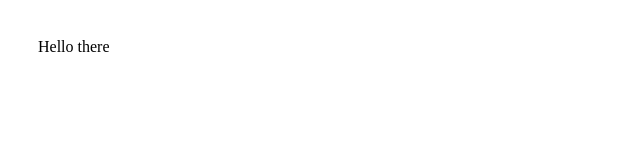
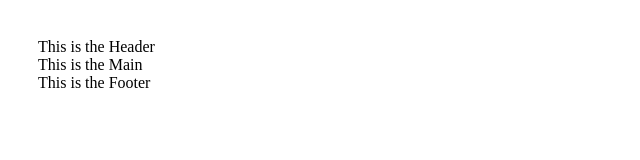
Before and after one commit to bimah/react-boilerplate, a React app: page / in a window 1280 px wide. Shown: the whole page, without its empty margins (0-640 px from the left). Built offline with nearby package versions, Linux system fonts and the light colour scheme.

Commit message:
Initial application setup

```diff
--- a/app/components/App/index.js
+++ b/app/components/App/index.js
@@ -1,6 +1,13 @@
 import React from 'react';
 import styles from './main.scss';
+import { Header, Main, Footer } from '../index';
 
-const App = () => (<div className={styles.main}>Hello there</div>);
+const App = () => (
+  <div className={styles.main}>
+    <Header />
+    <Main />
+    <Footer />
+  </div>
+);
 
 export default App;
--- a/app/components/App/main.scss
+++ b/app/components/App/main.scss
@@ -1,4 +1,10 @@
 .main {
   padding: 30px;
-  display: flex;
+
+  header,
+  main,
+  footer {
+    margin: 0;
+    padding: 0;
+  }
 }
--- /dev/null
+++ b/app/components/Footer/index.js
@@ -0,0 +1,5 @@
+import React from 'react';
+
+const Footer = () => (<footer>This is the Footer</footer>);
+
+export default Footer;
--- /dev/null
+++ b/app/components/Header/index.js
@@ -0,0 +1,5 @@
+import React from 'react';
+
+const Header = () => (<header>This is the Header</header>);
+
+export default Header;
--- /dev/null
+++ b/app/components/Main/index.js
@@ -0,0 +1,5 @@
+import React from 'react';
+
+const Main = () => (<main>This is the Main</main>);
+
+export default Main;
--- /dev/null
+++ b/app/components/index.js
@@ -0,0 +1,5 @@
+module.exports = {
+  Footer: require('./Footer').default,
+  Header: require('./Header').default,
+  Main: require('./Main').default,
+};
--- a/app/index.js
+++ b/app/index.js
@@ -1,8 +1,12 @@
 import React from 'react';
 import ReactDOM from 'react-dom';
+import { BrowserRouter } from 'react-router-dom';
 import App from './components/App';
 
 ReactDOM.render(
-  <App />,
-  document.getElementById('root'),
+  (
+    <BrowserRouter>
+      <App />
+    </BrowserRouter>
+  ), document.getElementById('root'),
 );
--- a/package.json
+++ b/package.json
@@ -74,7 +74,8 @@
     "babel-polyfill": "^6.26.0",
     "prop-types": "^15.6.0",
     "react": "^16.0.0",
-    "react-dom": "^16.0.0"
+    "react-dom": "^16.0.0",
+    "react-router-dom": "^4.2.2"
   },
   "jest": {
     "testRegex": "(.*).test.js$",
```
Also changed, not shown: 1 other file.
